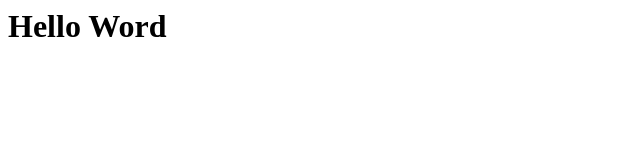
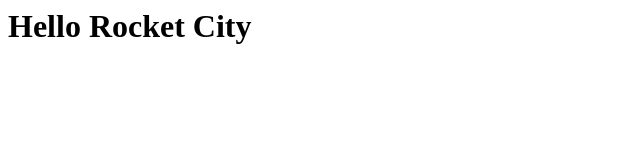
Before and after one commit to gueeme/curso_git, a plain HTML site: page index.html in a window 1280 px wide. Shown: the whole page, without its empty margins (0-640 px from the left). Drawn offline with Linux system fonts and the light colour scheme.

Commit message:
Alterado index.html e novo.html

```diff
--- a/index.html
+++ b/index.html
@@ -1,5 +1,9 @@
 <meta charset="UTF-8">
 
 <html>
-<h1>Hello Word</h1>
+
+
+<h1>Hello Rocket City</h1>
+
+
 </html>
```
Also changed, not shown: novo.html (added, +1 -0 lines).
